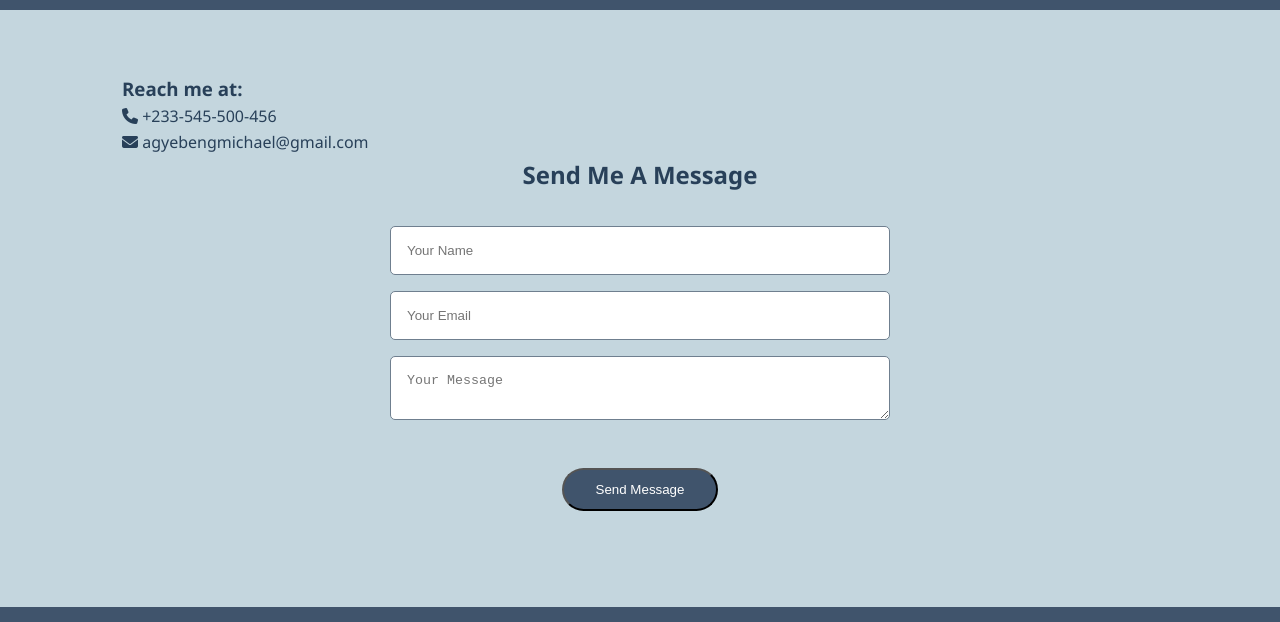
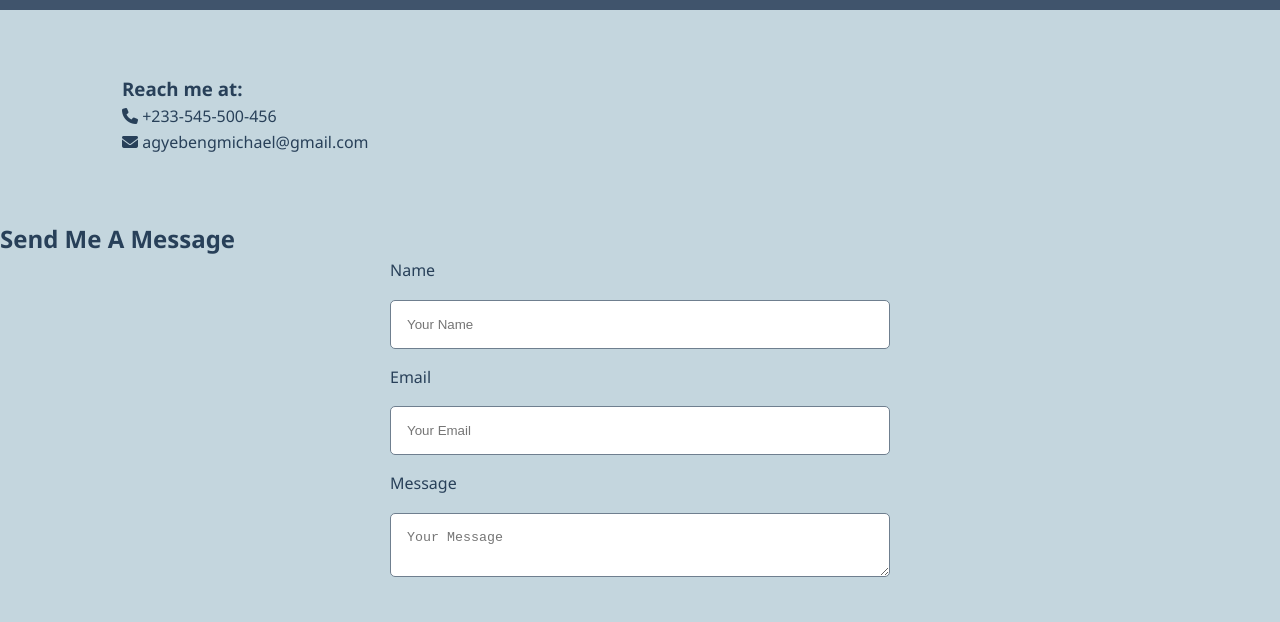
Before and after one commit to MichaelAgyebeng/My-website, a plain HTML site: page contact.html in a window 1280 px wide. Shown: the part 82-704 px from the top of the page. Drawn offline with Linux system fonts and the light colour scheme.

Commit message:
Add files via upload

```diff
--- a/contact.html
+++ b/contact.html
@@ -28,15 +28,23 @@
         <p><i class="fas fa-phone"></i> +233-545-500-456</p>
         <p><i class="fas fa-envelope"></i> agyebengmichael@gmail.com</p>
     </div>
+</section>
 
+</section class="section">
+    <h2>Send Me A Message</h2>
+    <form action="https://formspree.io/f/xzzrknqp" method="POST">
+        <label for="name">Name</label>
+        <input type="text" name="name" placeholder="Your Name" required>
 
-    <h2>Send Me A Message</h2>
-    <form id="contactForm">
-        <input type="text" id="name" placeholder="Your Name" required>
-        <input type="email" id="email" placeholder="Your Email" required>
-        <textarea id="message" placeholder="Your Message" required></textarea>
-        <button type="submit" class="btn"action="mailto:agyebengmichael@gmail.com" method="post" enctype="text/plain">Send Message</button>
+        <label for="email">Email</label>
+        <input type="email" name="email" placeholder="Your Email" required>
+
+        <label for="message">Message</label>
+        <textarea name="message" placeholder="Your Message" required></textarea>
+
+        <button type="submit" class="btn">Send Message</button>
     </form>
+
 </section>
 
 <footer>
```
Also changed, not shown: index.html (+3 -3 lines), more-projects.html (+7 -0 lines), images/sports gear.png (added).
